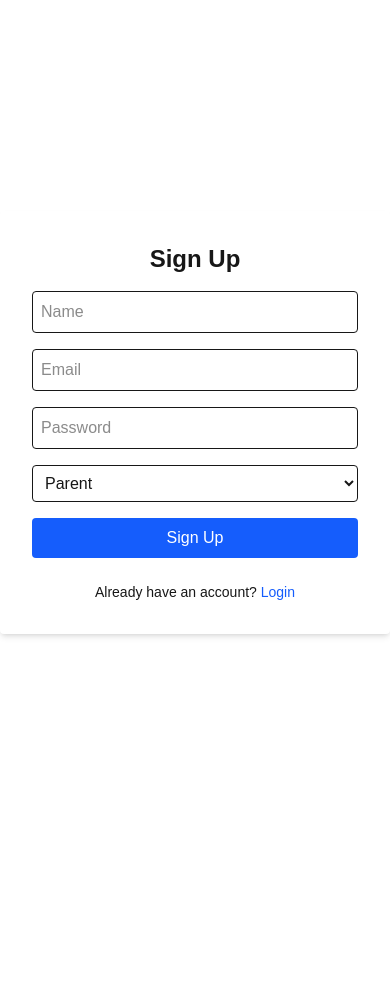
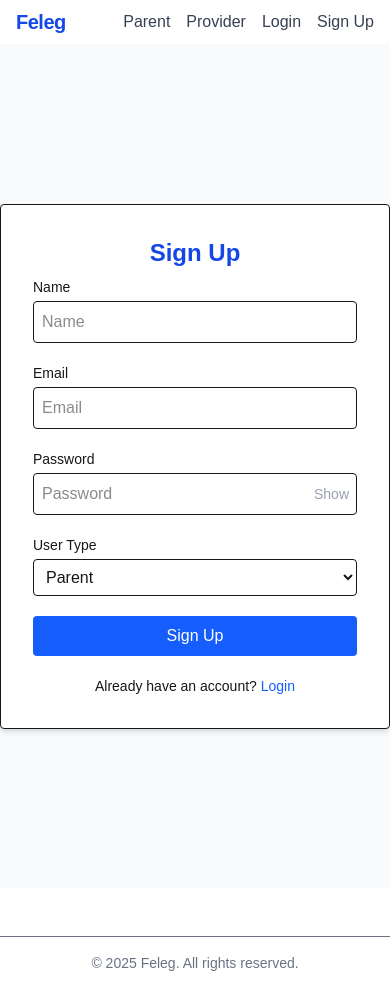
Before and after one commit to Kebid/feleg_web, a Next.js app: page /signup in a window 390 px wide. Before the commit the page ends 844 px from the top, so only its background shows below. Built offline with nearby package versions, Linux system fonts and the light colour scheme; no server answers.

Commit message:
UI/UX polish: cards, buttons, empty states, and responsiveness

```diff
--- a/app/dashboard/provider/page.tsx
+++ b/app/dashboard/provider/page.tsx
@@ -1,7 +1,18 @@
 export default function ProviderDashboard() {
+  // In a real app, fetch user info from context or Supabase
+  const userName = "Provider User";
   return (
-    <div className="flex items-center justify-center min-h-screen">
-      <h1 className="text-3xl font-bold">Provider Dashboard</h1>
+    <div className="flex flex-col items-center min-h-screen bg-gray-50 py-8 px-2">
+      <div className="w-full max-w-3xl mb-8">
+        <div className="bg-green-50 border border-green-200 rounded-lg p-6 shadow flex flex-col sm:flex-row items-center gap-4">
+          <div className="flex-1">
+            <h1 className="text-2xl sm:text-3xl font-bold text-green-800 mb-1">Welcome, {userName}!</h1>
+            <p className="text-green-700 text-sm">This is your Provider Dashboard. Post new programs, manage your listings, and view applications from parents.</p>
+          </div>
+          <div className="hidden sm:block text-5xl text-green-200">🏫</div>
+        </div>
+      </div>
+      {/* Add more provider dashboard content here, e.g., quick links or stats */}
     </div>
   );
 }
--- a/app/layout.tsx
+++ b/app/layout.tsx
@@ -1,6 +1,8 @@
 import type { Metadata } from "next";
 import { Geist, Geist_Mono } from "next/font/google";
 import "./globals.css";
+import Navbar from "@/components/Navbar";
+import Footer from "@/components/Footer";
 
 const geistSans = Geist({
   variable: "--font-geist-sans",
@@ -24,8 +26,10 @@ export default function RootLayout({
 }>) {
   return (
     <html lang="en">
-      <body className="bg-gray-50 min-h-screen">
-        {children}
+      <body className="bg-gray-50 min-h-screen flex flex-col min-h-screen">
+        <Navbar />
+        <main className="flex-1">{children}</main>
+        <Footer />
       </body>
     </html>
   );
--- a/app/login/page.tsx
+++ b/app/login/page.tsx
@@ -10,6 +10,7 @@ export default function LoginPage() {
   });
   const [loading, setLoading] = useState(false);
   const [error, setError] = useState("");
+  const [showPassword, setShowPassword] = useState(false);
   const router = useRouter();
 
   const handleChange = (e: React.ChangeEvent<HTMLInputElement>) => {
@@ -35,7 +36,7 @@ export default function LoginPage() {
       .from("profiles")
       .select("role")
       .eq("id", data.user.id)
-      .single();
+      .maybeSingle();
     if (profileError || !profile) {
       setError(profileError?.message || "Profile not found");
       setLoading(false);
@@ -53,37 +54,72 @@ export default function LoginPage() {
   };
 
   return (
-    <div className="flex flex-col items-center justify-center min-h-screen">
-      <form onSubmit={handleSubmit} className="bg-white p-8 rounded shadow-md w-full max-w-md space-y-4">
-        <h2 className="text-2xl font-bold mb-4 text-center">Login</h2>
-        {error && <div className="text-red-500">{error}</div>}
+    <div className="flex flex-col items-center justify-center min-h-screen bg-gray-50">
+      <form
+        onSubmit={handleSubmit}
+        className="bg-white p-8 rounded shadow-md w-full max-w-md space-y-5 border"
+        aria-label="Login form"
+      >
+        <h2 className="text-2xl font-bold mb-2 text-center text-blue-700">Login</h2>
+        {error && (
+          <div className="bg-red-100 text-red-700 p-2 rounded text-center text-sm mb-2 border border-red-200">
+            {error}
+          </div>
+        )}
+        <div>
+          <label htmlFor="email" className="block text-sm font-medium mb-1">Email</label>
           <input
+            id="email"
             type="email"
             name="email"
             placeholder="Email"
             value={form.email}
             onChange={handleChange}
-          className="w-full p-2 border rounded"
+            className="w-full p-2 border rounded focus:outline-none focus:ring-2 focus:ring-blue-200"
             required
+            autoComplete="email"
           />
+        </div>
+        <div>
+          <label htmlFor="password" className="block text-sm font-medium mb-1">Password</label>
+          <div className="relative">
             <input
-          type="password"
+              id="password"
+              type={showPassword ? "text" : "password"}
               name="password"
               placeholder="Password"
               value={form.password}
               onChange={handleChange}
-          className="w-full p-2 border rounded"
+              className="w-full p-2 border rounded focus:outline-none focus:ring-2 focus:ring-blue-200 pr-10"
               required
+              autoComplete="current-password"
             />
             <button
+              type="button"
+              onClick={() => setShowPassword((v) => !v)}
+              className="absolute right-2 top-1/2 -translate-y-1/2 text-gray-400 hover:text-blue-600 text-sm"
+              tabIndex={-1}
+              aria-label={showPassword ? "Hide password" : "Show password"}
+            >
+              {showPassword ? "Hide" : "Show"}
+            </button>
+          </div>
+        </div>
+        <button
           type="submit"
-          className="w-full bg-blue-600 text-white p-2 rounded hover:bg-blue-700"
+          className="w-full bg-blue-600 text-white p-2 rounded hover:bg-blue-700 flex items-center justify-center gap-2 disabled:opacity-60"
           disabled={loading}
         >
+          {loading && (
+            <svg className="animate-spin h-5 w-5 text-white" xmlns="http://www.w3.org/2000/svg" fill="none" viewBox="0 0 24 24">
+              <circle className="opacity-25" cx="12" cy="12" r="10" stroke="currentColor" strokeWidth="4"></circle>
+              <path className="opacity-75" fill="currentColor" d="M4 12a8 8 0 018-8v8z"></path>
+            </svg>
+          )}
           {loading ? "Logging in..." : "Login"}
         </button>
         <div className="text-center text-sm mt-2">
-          Don't have an account? <a href="/signup" className="text-blue-600 hover:underline">Sign Up</a>
+          Don&apos;t have an account? <a href="/signup" className="text-blue-600 hover:underline">Sign Up</a>
         </div>
       </form>
     </div>
--- a/app/signup/page.tsx
+++ b/app/signup/page.tsx
@@ -13,6 +13,7 @@ export default function SignupPage() {
   const [loading, setLoading] = useState(false);
   const [error, setError] = useState("");
   const [success, setSuccess] = useState("");
+  const [showPassword, setShowPassword] = useState(false);
   const router = useRouter();
 
   const handleChange = (e: React.ChangeEvent<HTMLInputElement | HTMLSelectElement>) => {
@@ -54,52 +55,100 @@ export default function SignupPage() {
   };
 
   return (
-    <div className="flex flex-col items-center justify-center min-h-screen">
-      <form onSubmit={handleSubmit} className="bg-white p-8 rounded shadow-md w-full max-w-md space-y-4">
-        <h2 className="text-2xl font-bold mb-4 text-center">Sign Up</h2>
-        {error && <div className="text-red-500">{error}</div>}
-        {success && <div className="text-green-600">{success}</div>}
+    <div className="flex flex-col items-center justify-center min-h-screen bg-gray-50">
+      <form
+        onSubmit={handleSubmit}
+        className="bg-white p-8 rounded shadow-md w-full max-w-md space-y-5 border"
+        aria-label="Signup form"
+      >
+        <h2 className="text-2xl font-bold mb-2 text-center text-blue-700">Sign Up</h2>
+        {error && (
+          <div className="bg-red-100 text-red-700 p-2 rounded text-center text-sm mb-2 border border-red-200">
+            {error}
+          </div>
+        )}
+        {success && (
+          <div className="bg-green-100 text-green-700 p-2 rounded text-center text-sm mb-2 border border-green-200">
+            {success}
+          </div>
+        )}
+        <div>
+          <label htmlFor="name" className="block text-sm font-medium mb-1">Name</label>
           <input
+            id="name"
             type="text"
             name="name"
             placeholder="Name"
             value={form.name}
             onChange={handleChange}
-          className="w-full p-2 border rounded"
+            className="w-full p-2 border rounded focus:outline-none focus:ring-2 focus:ring-blue-200"
             required
+            autoComplete="name"
           />
+        </div>
+        <div>
+          <label htmlFor="email" className="block text-sm font-medium mb-1">Email</label>
           <input
+            id="email"
             type="email"
             name="email"
             placeholder="Email"
             value={form.email}
             onChange={handleChange}
-          className="w-full p-2 border rounded"
+            className="w-full p-2 border rounded focus:outline-none focus:ring-2 focus:ring-blue-200"
             required
+            autoComplete="email"
           />
+        </div>
+        <div>
+          <label htmlFor="password" className="block text-sm font-medium mb-1">Password</label>
+          <div className="relative">
             <input
-          type="password"
+              id="password"
+              type={showPassword ? "text" : "password"}
               name="password"
               placeholder="Password"
               value={form.password}
               onChange={handleChange}
-          className="w-full p-2 border rounded"
+              className="w-full p-2 border rounded focus:outline-none focus:ring-2 focus:ring-blue-200 pr-10"
               required
+              autoComplete="new-password"
             />
+            <button
+              type="button"
+              onClick={() => setShowPassword((v) => !v)}
+              className="absolute right-2 top-1/2 -translate-y-1/2 text-gray-400 hover:text-blue-600 text-sm"
+              tabIndex={-1}
+              aria-label={showPassword ? "Hide password" : "Show password"}
+            >
+              {showPassword ? "Hide" : "Show"}
+            </button>
+          </div>
+        </div>
+        <div>
+          <label htmlFor="role" className="block text-sm font-medium mb-1">User Type</label>
           <select
+            id="role"
             name="role"
             value={form.role}
             onChange={handleChange}
-          className="w-full p-2 border rounded"
+            className="w-full p-2 border rounded focus:outline-none focus:ring-2 focus:ring-blue-200"
           >
             <option value="parent">Parent</option>
             <option value="provider">Provider</option>
           </select>
+        </div>
         <button
           type="submit"
-          className="w-full bg-blue-600 text-white p-2 rounded hover:bg-blue-700"
+          className="w-full bg-blue-600 text-white p-2 rounded hover:bg-blue-700 flex items-center justify-center gap-2 disabled:opacity-60"
           disabled={loading}
         >
+          {loading && (
+            <svg className="animate-spin h-5 w-5 text-white" xmlns="http://www.w3.org/2000/svg" fill="none" viewBox="0 0 24 24">
+              <circle className="opacity-25" cx="12" cy="12" r="10" stroke="currentColor" strokeWidth="4"></circle>
+              <path className="opacity-75" fill="currentColor" d="M4 12a8 8 0 018-8v8z"></path>
+            </svg>
+          )}
           {loading ? "Signing up..." : "Sign Up"}
         </button>
         <div className="text-center text-sm mt-2">
--- /dev/null
+++ b/components/Footer.tsx
@@ -0,0 +1,9 @@
+import React from "react";
+
+export default function Footer() {
+  return (
+    <footer className="bg-white border-t mt-12 py-4 text-center text-gray-500 text-sm">
+      &copy; {new Date().getFullYear()} Feleg. All rights reserved.
+    </footer>
+  );
+}
--- /dev/null
+++ b/components/Navbar.tsx
@@ -0,0 +1,22 @@
+"use client";
+import React from "react";
+import Link from "next/link";
+import { usePathname } from "next/navigation";
+
+export default function Navbar() {
+  const pathname = usePathname();
+  return (
+    <nav className="bg-white shadow-md px-4 py-2 flex items-center justify-between">
+      <div className="flex items-center gap-2">
+        <span className="font-bold text-xl text-blue-700 tracking-tight">Feleg</span>
+      </div>
+      <div className="flex items-center gap-4">
+        <Link href="/dashboard/parent" className={`hover:text-blue-700 ${pathname.startsWith("/dashboard/parent") ? "text-blue-700 font-semibold" : "text-gray-700"}`}>Parent</Link>
+        <Link href="/dashboard/provider" className={`hover:text-blue-700 ${pathname.startsWith("/dashboard/provider") ? "text-blue-700 font-semibold" : "text-gray-700"}`}>Provider</Link>
+        <Link href="/login" className="text-gray-700 hover:text-blue-700">Login</Link>
+        <Link href="/signup" className="text-gray-700 hover:text-blue-700">Sign Up</Link>
+        {/* Placeholder for user info or avatar */}
+      </div>
+    </nav>
+  );
+}
```
Also changed, not shown: app/dashboard/parent/page.tsx (+22 -5 lines). Lines whose indentation alone changed are shown as unchanged.
